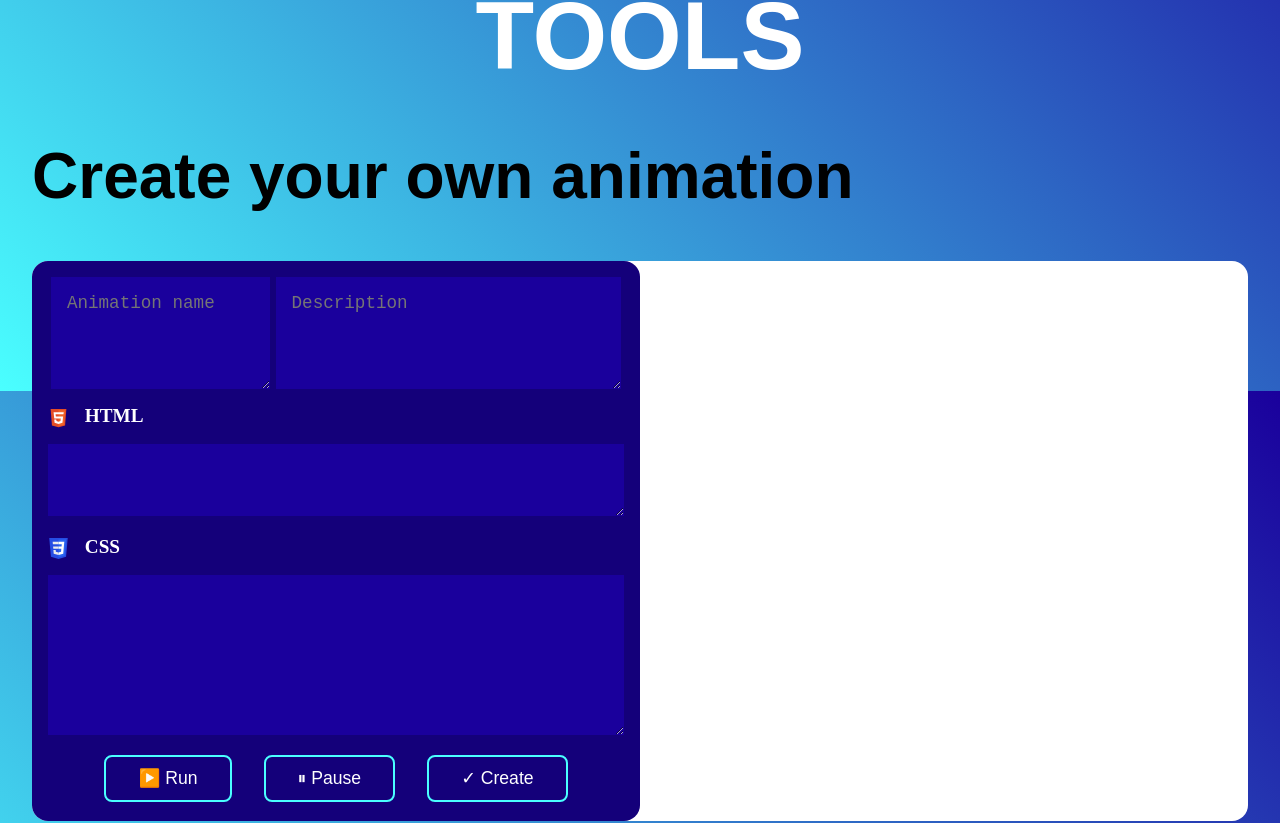
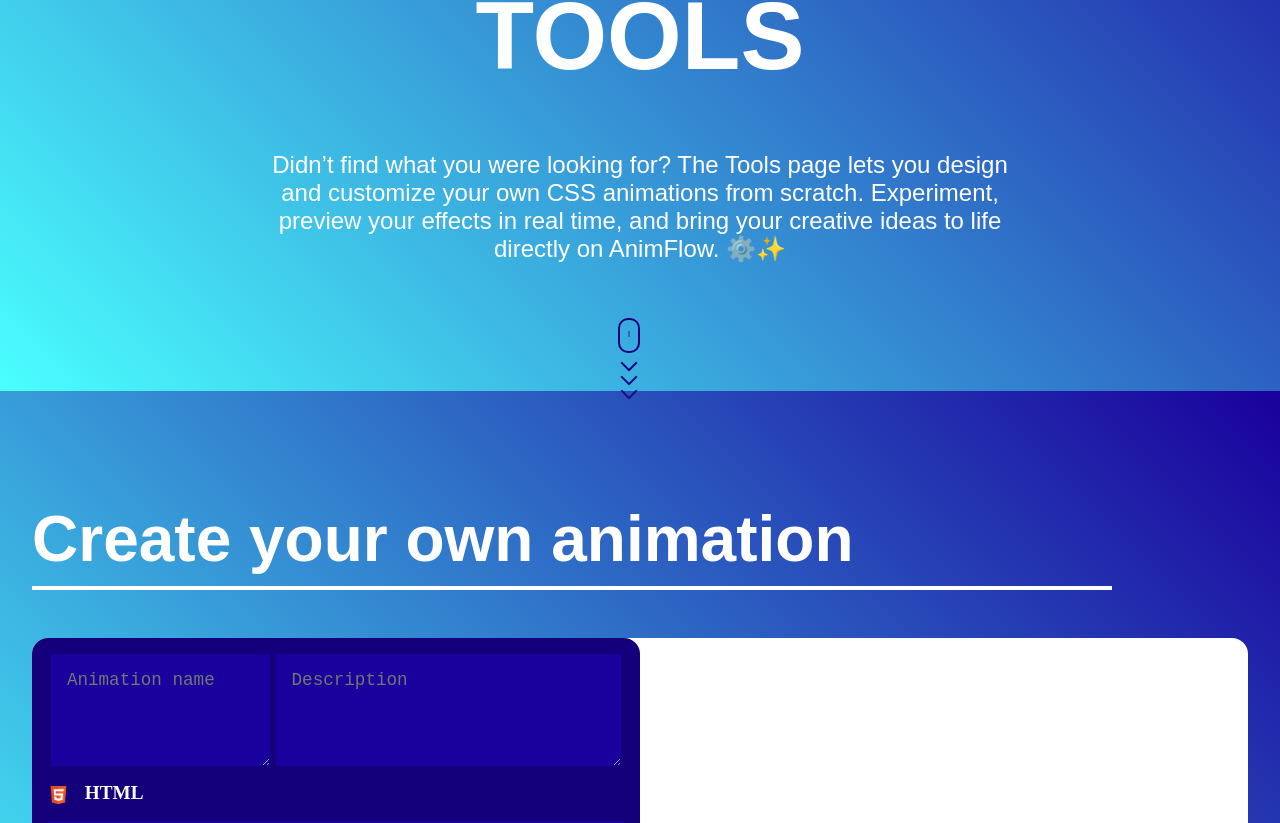
Before and after one commit to SachaBouk/Animflow, a Vue app in the folder animflow/: page /Tools in a window 1280 px wide. Shown: the part 409-1232 px from the top of the page. Built offline with nearby package versions, Linux system fonts and the light colour scheme; a web font is replaced by a local one.

Commit message:
Add MouseScroll component and enhance Toolsview with introductory text and styling

```diff
--- a/animflow/src/views/Toolsview.vue
+++ b/animflow/src/views/Toolsview.vue
@@ -1,10 +1,12 @@
 <script>
 
 import codepen from '@/components/codepen.vue';
+import MouseScroll from '@/components/MouseScroll.vue';
 
 export default {
     components: {
-    codepen
+        codepen,
+        MouseScroll
     }
 }
 
@@ -43,12 +45,23 @@ onMounted(() => {
         <h1>WELCOME</h1>
         <h1>ON</h1>
         <h1>TOOLS</h1>
+        <div id="introText">
+            <p>Didn’t find what you were looking for? The Tools page lets you design and customize your own CSS
+                animations from scratch. Experiment, preview your effects in real time, and bring your creative ideas to
+                life directly on AnimFlow. ⚙️✨</p>
         </div>
+        <div id="scrollDown">
+            <MouseScroll />
+        </div>
+    </div>
+
 
     <div class="createAnimation">
         <div id="title">
             <h2>Create your own animation</h2>
+            <div id="Titleline"></div>
         </div>
+
 
         <codepen />
 
@@ -68,8 +81,20 @@ onMounted(() => {
 
 h2 {
     font: 600 4rem 'sans-serif';
-    color: black;
+    color: #fff;
     margin-top: 3rem;
     margin-left: 2rem;
 }
+
+.createAnimation {
+    margin-top: 10rem;
+}
+
+#Titleline {
+  width: 67.5rem;
+  height: 4px;
+  background-color: white;
+  margin-top: 10px;
+  margin-left: 2rem;
+}
 </style>
```
Lines whose indentation alone changed are shown as unchanged.
